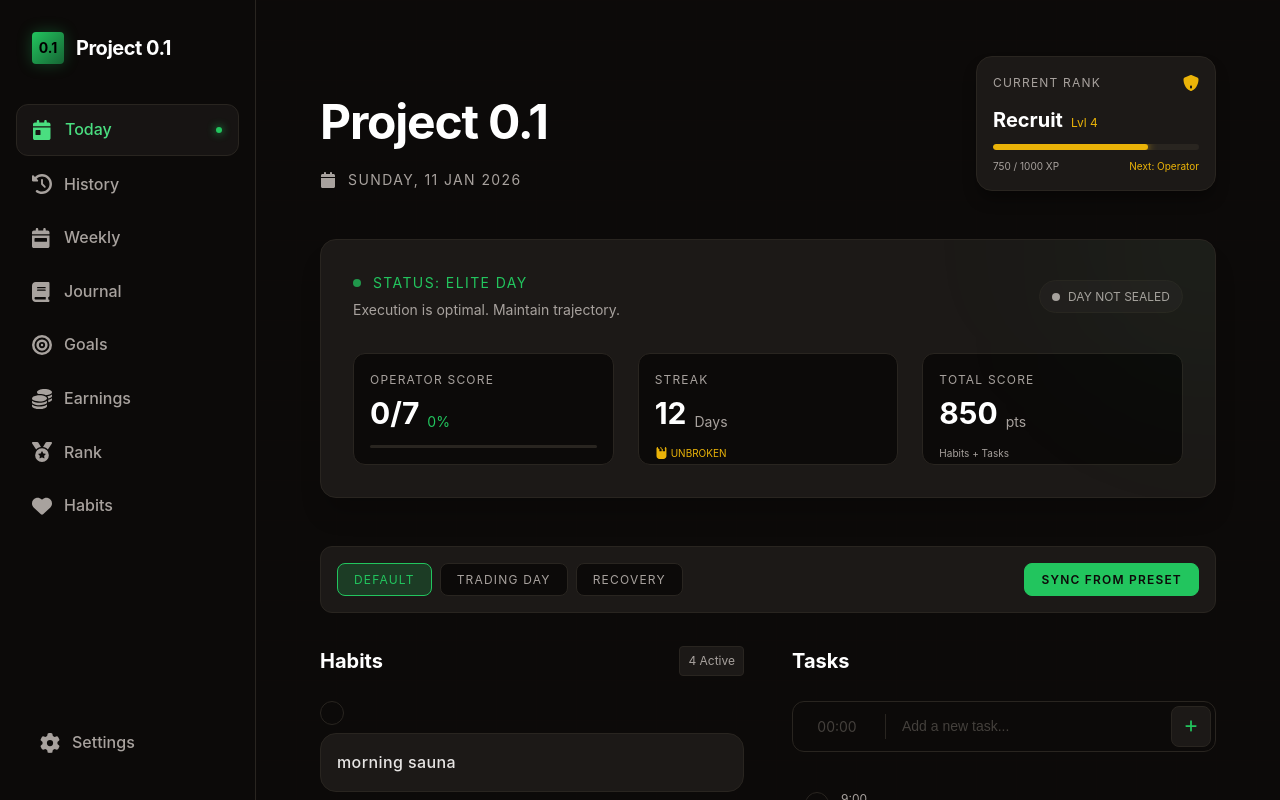
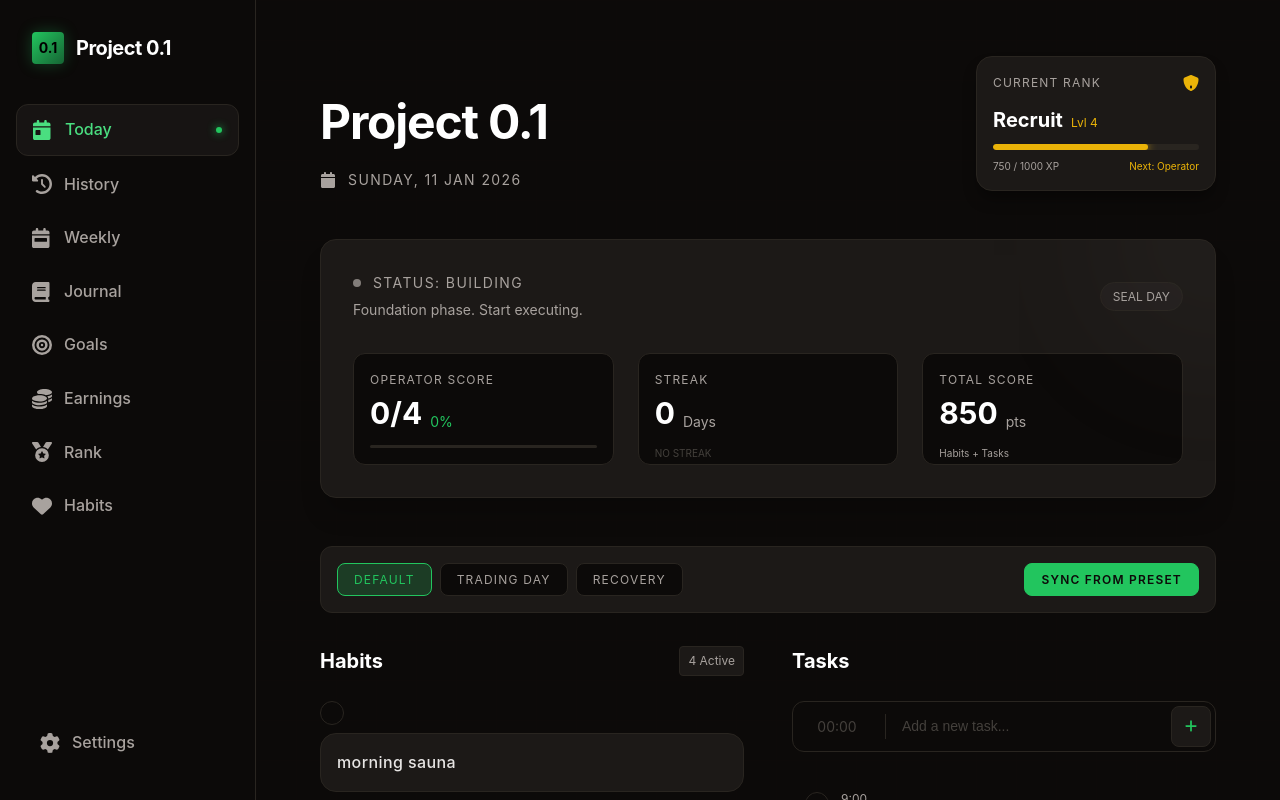
Before and after one commit to Nexzzzxwdwee/project-0.1-v2, a Next.js app: page /today in a window 1280 px wide. Built offline with nearby package versions, Linux system fonts and the light colour scheme.

Commit message:
Fix operator scoring: habits-only + recompute metrics on seal

```diff
--- a/src/app/(app)/today/page.tsx
+++ b/src/app/(app)/today/page.tsx
@@ -10,10 +10,14 @@ import {
   getPresets,
   mergePresetIntoDayPlan,
   generateId,
+  getStreak,
+  saveDaySummary,
   type DayPlan,
   type DayPlanItem,
   type PresetId,
+  type DaySummary,
 } from '@/lib/presets';
+import SealDayModal from '@/components/ui/SealDayModal';
 
 function formatTime(time: string | undefined): string {
   if (!time) return '--:--';
@@ -48,6 +52,8 @@ export default function TodayPage() {
   const [editTime, setEditTime] = useState('');
   const [taskTime, setTaskTime] = useState('');
   const [taskText, setTaskText] = useState('');
+  const [sealModalOpen, setSealModalOpen] = useState(false);
+  const [streak, setStreak] = useState(0);
 
   // Mark as mounted to avoid hydration mismatch
   useEffect(() => {
@@ -99,6 +105,10 @@ export default function TodayPage() {
       // Plan exists with items, just load it
       setDayPlan(plan);
     }
+
+    // Calculate streak
+    const currentStreak = getStreak();
+    setStreak(currentStreak);
   }, [mounted]);
 
   // Save day plan whenever it changes
@@ -114,16 +124,52 @@ export default function TodayPage() {
   const tasks = dayPlan.items.filter((item) => item.kind === 'task');
   const activeHabits = habits.filter((h) => !h.completed).length;
 
-  // Calculate operator score (preset-sourced items only)
+  // Calculate operator score (preset-sourced habits only)
   const operatorItems = useMemo(() => {
     return dayPlan.items.filter(
-      (item) => item.source === 'preset' && (item.kind === 'habit' || item.kind === 'task')
+      (item) => item.source === 'preset' && item.kind === 'habit'
     );
   }, [dayPlan.items]);
 
   const operatorTotal = operatorItems.length;
   const operatorDone = operatorItems.filter((item) => item.completed).length;
   const operatorPct = operatorTotal === 0 ? 0 : Math.round((operatorDone / operatorTotal) * 100);
+
+  // Calculate dynamic status
+  const status = useMemo(() => {
+    if (operatorPct === 0) {
+      return {
+        label: 'Building',
+        subtitle: 'Foundation phase. Start executing.',
+        color: '#a8a29e',
+      };
+    } else if (operatorPct >= 1 && operatorPct <= 69) {
+      return {
+        label: 'Strong',
+        subtitle: 'Good progress. Keep momentum.',
+        color: '#3b82f6',
+      };
+    } else if (operatorPct >= 70 && operatorPct <= 99) {
+      return {
+        label: 'Elite',
+        subtitle: 'Execution is optimal. Maintain trajectory.',
+        color: '#22c55e',
+      };
+    } else if (operatorPct === 100 && dayPlan.isSealed) {
+      return {
+        label: 'Unbroken',
+        subtitle: 'Perfect execution. Day sealed.',
+        color: '#eab308',
+      };
+    } else {
+      // 100% but not sealed
+      return {
+        label: 'Elite',
+        subtitle: 'Perfect execution. Seal to lock it in.',
+        color: '#22c55e',
+      };
+    }
+  }, [operatorPct, dayPlan.isSealed]);
 
   const getCurrentDate = () => {
     const date = new Date();
@@ -261,6 +307,49 @@ export default function TodayPage() {
     }));
   };
 
+  const handleSealDay = () => {
+    if (dayPlan.isSealed) return;
+    setSealModalOpen(true);
+  };
+
+  const handleSealConfirm = () => {
+    if (dayPlan.isSealed) return;
+
+    const today = getTodayDateString();
+    const updatedPlan: DayPlan = {
+      ...dayPlan,
+      isSealed: true,
+    };
+
+    // Compute operator metrics from current dayPlan using same habits-only logic
+    const operatorHabits = dayPlan.items.filter(
+      (item) => item.source === 'preset' && item.kind === 'habit'
+    );
+    const sealOperatorTotal = operatorHabits.length;
+    const sealOperatorDone = operatorHabits.filter((item) => item.completed).length;
+    const sealOperatorPct = sealOperatorTotal === 0 ? 0 : Math.round((sealOperatorDone / sealOperatorTotal) * 100);
+
+    // Create and save DaySummary
+    const summary: DaySummary = {
+      date: today,
+      operatorPct: sealOperatorPct,
+      operatorTotal: sealOperatorTotal,
+      operatorDone: sealOperatorDone,
+      isSealed: true,
+      sealedAt: Date.now(),
+    };
+
+    saveDaySummary(summary);
+    setDayPlan(updatedPlan);
+    saveDayPlan(updatedPlan);
+
+    // Recalculate streak
+    const newStreak = getStreak();
+    setStreak(newStreak);
+
+    setSealModalOpen(false);
+  };
+
   // Get active preset for display (only after mount to avoid hydration mismatch)
   const activePreset = mounted && dayPlan.activePresetId ? presets[dayPlan.activePresetId] : null;
   const pendingPreset = mounted && pendingPresetId ? presets[pendingPresetId] : null;
@@ -322,22 +411,31 @@ export default function TodayPage() {
 
       {/* Daily Status Card */}
       <section className={styles.statusSection}>
-        <div className={styles.statusCard}>
+        <div className={styles.statusCard} style={{ '--status-color': status.color } as React.CSSProperties}>
           <div className={styles.statusGlow}></div>
           <div className={styles.statusHeader}>
             <div>
               <div className={styles.statusBadge}>
                 <div className={styles.statusDot}></div>
-                <span className={styles.statusText}>Status: Elite Day</span>
+                <span className={styles.statusText}>Status: {status.label}</span>
               </div>
-              <p className={styles.statusSubtext}>Execution is optimal. Maintain trajectory.</p>
+              <p className={styles.statusSubtext}>{status.subtitle}</p>
             </div>
+            {dayPlan.isSealed ? (
               <div className={styles.sealBadge}>
                 <div className={styles.sealDot}></div>
-              <span className={styles.sealText}>
-                {dayPlan.isSealed ? 'Day Sealed' : 'Day Not Sealed'}
-              </span>
+                <span className={styles.sealText}>Day Sealed</span>
               </div>
+            ) : (
+              <button
+                type="button"
+                className={styles.sealButton}
+                onClick={handleSealDay}
+                aria-label="Seal this day"
+              >
+                Seal Day
+              </button>
+            )}
           </div>
 
           <div className={styles.statsGrid}>
@@ -357,15 +455,21 @@ export default function TodayPage() {
             <div className={styles.statBox}>
               <span className={styles.statLabel}>Streak</span>
               <div className={styles.statValueRow}>
-                <span className={styles.statValue}>12</span>
+                <span className={styles.statValue}>{streak}</span>
                 <span className={styles.statUnit}>Days</span>
               </div>
+              {streak > 0 && dayPlan.isSealed && operatorPct === 100 ? (
                 <div className={styles.streakRow}>
                   <svg className={styles.icon} viewBox="0 0 384 512" fill="currentColor" style={{ color: '#eab308' }}>
                     <path d="M153.6 29.9l16-21.3C173.6 3.2 180 0 186.7 0C198.4 0 208 9.6 208 21.3V43.5c0 8.7 3.5 17 9.7 23.1L278.4 96l-9.5 7.6c-2.1 1.7-3.3 4.2-3.3 6.9v64c0 5.5 4.5 10 10 10h80c5.5 0 10-4.5 10-10v-64c0-2.7-1.2-5.2-3.3-6.9l-9.5-7.6L350.3 66.6c6.2-6.1 9.7-14.4 9.7-23.1V21.3C360 9.6 369.6 0 381.3 0c6.7 0 13.1 3.2 17.1 8.6l16 21.3c6 8 9.4 17.5 9.4 27.1V384c0 70.7-57.3 128-128 128H128C57.3 512 0 454.7 0 384V57.7c0-9.6 3.4-19.1 9.4-27.1l16-21.3C29.5 3.2 35.9 0 42.7 0C54.4 0 64 9.6 64 21.3V43.5c0 8.7 3.5 17 9.7 23.1L134.4 96l-9.5 7.6c-2.1 1.7-3.3 4.2-3.3 6.9v64c0 5.5 4.5 10 10 10h80c5.5 0 10-4.5 10-10v-64c0-2.7-1.2-5.2-3.3-6.9l-9.5-7.6L153.6 29.9z" />
                   </svg>
                   <span className={styles.streakText}>Unbroken</span>
                 </div>
+              ) : (
+                <div className={styles.streakRow}>
+                  <span className={styles.streakText} style={{ color: '#44403c' }}>No streak</span>
+                </div>
+              )}
             </div>
 
             {/* Stat 3 */}
@@ -659,6 +763,13 @@ export default function TodayPage() {
         />
       )}
 
+      {/* Seal Day Modal */}
+      <SealDayModal
+        isOpen={sealModalOpen}
+        onConfirm={handleSealConfirm}
+        onCancel={() => setSealModalOpen(false)}
+      />
+
       {/* Footer / Quote */}
       <div className={styles.footer}>
         <p className={styles.footerQuote}>&quot;Discipline is destiny.&quot;</p>
--- a/src/app/(app)/today/today.module.css
+++ b/src/app/(app)/today/today.module.css
@@ -157,7 +157,8 @@
   right: 0;
   width: 16rem;
   height: 16rem;
-  background: rgba(34, 197, 94, 0.05);
+  background: radial-gradient(circle, var(--status-color, #22c55e) 0%, transparent 70%);
+  opacity: 0.15;
   border-radius: 50%;
   filter: blur(96px);
   transform: translateY(-50%) translateX(50%);
@@ -190,7 +191,7 @@
   width: 0.5rem;
   height: 0.5rem;
   border-radius: 50%;
-  background: #22c55e;
+  background: var(--status-color, #22c55e);
   animation: pulse 2s cubic-bezier(0.4, 0, 0.6, 1) infinite;
 }
 
@@ -204,7 +205,7 @@
 }
 
 .statusText {
-  color: #22c55e;
+  color: var(--status-color, #22c55e);
   font-family: var(--font-mono), monospace;
   font-size: 0.875rem;
   text-transform: uppercase;
@@ -224,6 +225,33 @@
   border-radius: 9999px;
   background: rgba(41, 37, 36, 0.5);
   border: 1px solid #292520;
+}
+
+.sealButton {
+  display: flex;
+  align-items: center;
+  gap: 0.5rem;
+  padding: 0.375rem 0.75rem;
+  border-radius: 9999px;
+  background: rgba(41, 37, 36, 0.5);
+  border: 1px solid #292520;
+  font-size: 0.75rem;
+  color: #a8a29e;
+  font-family: var(--font-mono), monospace;
+  text-transform: uppercase;
+  cursor: pointer;
+  transition: all 0.2s;
+}
+
+.sealButton:hover:not(:disabled) {
+  background: rgba(41, 37, 36, 0.8);
+  border-color: #44403c;
+  color: #e7e5e4;
+}
+
+.sealButton:disabled {
+  cursor: not-allowed;
+  opacity: 0.6;
 }
 
 .sealDot {
--- /dev/null
+++ b/src/components/ui/SealDayModal.tsx
@@ -0,0 +1,78 @@
+'use client';
+
+import { useEffect, useRef } from 'react';
+import styles from './preset-sync-modal.module.css';
+
+interface SealDayModalProps {
+  isOpen: boolean;
+  onConfirm: () => void;
+  onCancel: () => void;
+}
+
+export default function SealDayModal({
+  isOpen,
+  onConfirm,
+  onCancel,
+}: SealDayModalProps) {
+  const modalRef = useRef<HTMLDivElement>(null);
+
+  // Close on Escape
+  useEffect(() => {
+    if (!isOpen) return;
+    const handleEscape = (e: KeyboardEvent) => {
+      if (e.key === 'Escape') {
+        onCancel();
+      }
+    };
+    document.addEventListener('keydown', handleEscape);
+    return () => document.removeEventListener('keydown', handleEscape);
+  }, [isOpen, onCancel]);
+
+  // Close on click outside
+  useEffect(() => {
+    if (!isOpen) return;
+    const handleClickOutside = (e: MouseEvent) => {
+      if (modalRef.current && !modalRef.current.contains(e.target as Node)) {
+        onCancel();
+      }
+    };
+    document.addEventListener('mousedown', handleClickOutside);
+    return () => document.removeEventListener('mousedown', handleClickOutside);
+  }, [isOpen, onCancel]);
+
+  if (!isOpen) return null;
+
+  return (
+    <>
+      <div className={styles.overlay} onClick={onCancel}></div>
+      <div ref={modalRef} className={styles.modal}>
+        <div className={styles.header}>
+          <h3 className={styles.title}>Seal this day?</h3>
+        </div>
+
+        <div className={styles.body}>
+          <p className={styles.description}>
+            This locks today&apos;s plan and cannot be undone.
+          </p>
+        </div>
+
+        <div className={styles.footer}>
+          <button
+            type="button"
+            className={styles.cancelButton}
+            onClick={onCancel}
+          >
+            Cancel
+          </button>
+          <button
+            type="button"
+            className={styles.confirmButton}
+            onClick={onConfirm}
+          >
+            Seal Day
+          </button>
+        </div>
+      </div>
+    </>
+  );
+}
--- a/src/lib/presets.ts
+++ b/src/lib/presets.ts
@@ -40,6 +40,15 @@ export interface DayPlan {
   items: DayPlanItem[];
   archived: DayPlanItem[]; // Items removed from preset
   isSealed: boolean;
+}
+
+export interface DaySummary {
+  date: string; // YYYY-MM-DD
+  operatorPct: number;
+  operatorTotal: number;
+  operatorDone: number;
+  isSealed: boolean;
+  sealedAt: number | null;
 }
 
 /**
@@ -395,3 +404,65 @@ export function mergePresetIntoDayPlan(
     archived,
   };
 }
+
+/**
+ * Add or subtract days from a YYYY-MM-DD date string
+ */
+function addDays(dateStr: string, delta: number): string {
+  const [year, month, day] = dateStr.split('-').map(Number);
+  const date = new Date(year, month - 1, day);
+  date.setDate(date.getDate() + delta);
+  const y = date.getFullYear();
+  const m = String(date.getMonth() + 1).padStart(2, '0');
+  const d = String(date.getDate()).padStart(2, '0');
+  return `${y}-${m}-${d}`;
+}
+
+/**
+ * Get day summary for a specific date
+ */
+export function getDaySummary(date: string): DaySummary | null {
+  return getJSON<DaySummary | null>(`${P01_PREFIX}daySummary:${date}`, null);
+}
+
+/**
+ * Save day summary to localStorage
+ */
+export function saveDaySummary(summary: DaySummary): void {
+  setJSON(`${P01_PREFIX}daySummary:${summary.date}`, summary);
+}
+
+/**
+ * Calculate streak of consecutive sealed days with 100% operator score
+ * Scans backward from today (or provided date)
+ */
+export function getStreak(today?: string): number {
+  if (typeof window === 'undefined') return 0;
+
+  const todayDate = today || (() => {
+    const date = new Date();
+    return `${date.getFullYear()}-${String(date.getMonth() + 1).padStart(2, '0')}-${String(date.getDate()).padStart(2, '0')}`;
+  })();
+
+  let streak = 0;
+  let currentDate = todayDate;
+
+  while (true) {
+    const summary = getDaySummary(currentDate);
+
+    if (
+      summary &&
+      summary.isSealed &&
+      summary.operatorTotal > 0 &&
+      summary.operatorPct === 100
+    ) {
+      streak++;
+      // Move to previous day
+      currentDate = addDays(currentDate, -1);
+    } else {
+      break;
+    }
+  }
+
+  return streak;
+}
```
Lines whose indentation alone changed are shown as unchanged.
